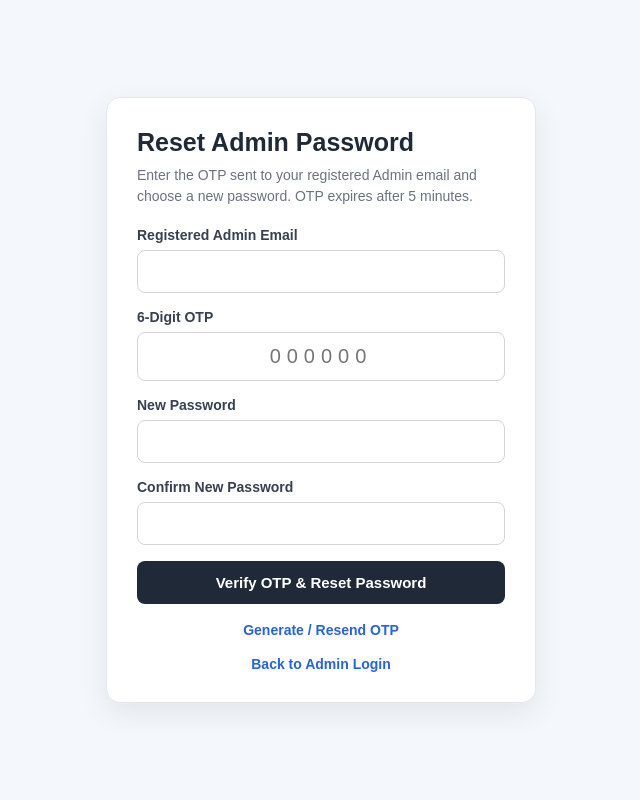
After one commit to Bhaumik210/advance-billing-login, a Django app: page /admin-password/ in a window 1280 px wide. The commit adds this page. Shown: the whole page, without its empty margins (319-959 px from the left). Run offline with Django 5.2, Linux system fonts and the light colour scheme.

Commit message:
Add admin password recovery system

```diff
--- /dev/null
+++ b/accounts/templates/accounts/admin_forgot_password.html
@@ -0,0 +1,80 @@
+<!DOCTYPE html>
+<html lang="en">
+<head>
+    <meta charset="UTF-8">
+    <meta name="viewport" content="width=device-width, initial-scale=1.0">
+    <title>Reset Admin Password</title>
+    <style>
+        * { box-sizing: border-box; margin: 0; padding: 0; }
+        body {
+            font-family: Arial, sans-serif; background: #f4f7fb;
+            min-height: 100vh; display: flex; align-items: center;
+            justify-content: center; padding: 20px;
+        }
+        .wrapper { width: 100%; max-width: 430px; }
+        .card {
+            background: white; border: 1px solid #e5e7eb;
+            border-radius: 14px; padding: 30px;
+            box-shadow: 0 10px 30px rgba(0,0,0,.08);
+        }
+        h1 { color: #1f2937; font-size: 25px; margin-bottom: 8px; }
+        p { color: #6b7280; font-size: 14px; line-height: 1.5; margin-bottom: 20px; }
+        .group { margin-bottom: 16px; }
+        label { display: block; color: #374151; font-size: 14px; font-weight: 600; margin-bottom: 7px; }
+        input {
+            width: 100%; padding: 12px; border: 1px solid #d1d5db;
+            border-radius: 8px; font-size: 15px;
+        }
+        .otp { text-align: center; letter-spacing: 6px; font-size: 20px; }
+        button {
+            width: 100%; padding: 13px; border: 0; border-radius: 8px;
+            background: #1f2937; color: white; font-size: 15px;
+            font-weight: 600; cursor: pointer;
+        }
+        .error, .success { padding: 11px; border-radius: 8px; margin-bottom: 16px; font-size: 14px; }
+        .error { color: #b91c1c; background: #fef2f2; }
+        .success { color: #047857; background: #ecfdf5; }
+        .links { text-align: center; margin-top: 18px; font-size: 14px; }
+        a { color: #2563eb; text-decoration: none; font-weight: 600; }
+    </style>
+</head>
+<body>
+<div class="wrapper">
+    <div class="card">
+        <h1>Reset Admin Password</h1>
+        <p>Enter the OTP sent to your registered Admin email and choose a new password. OTP expires after 5 minutes.</p>
+        {% if error %}<div class="error">{{ error }}</div>{% endif %}
+        {% if message %}<div class="success">{{ message }}</div>{% endif %}
+        <form method="POST">
+            {% csrf_token %}
+            <div class="group">
+                <label for="email">Registered Admin Email</label>
+                <input type="email" id="email" name="email" value="{{ email }}" required>
+            </div>
+            <div class="group">
+                <label for="otp">6-Digit OTP</label>
+                <input class="otp" type="text" id="otp" name="otp" maxlength="6"
+                       pattern="[0-9]{6}" inputmode="numeric" placeholder="000000" required>
+            </div>
+            <div class="group">
+                <label for="new_password">New Password</label>
+                <input type="password" id="new_password" name="new_password"
+                       autocomplete="new-password" required>
+            </div>
+            <div class="group">
+                <label for="confirm_password">Confirm New Password</label>
+                <input type="password" id="confirm_password" name="confirm_password"
+                       autocomplete="new-password" required>
+            </div>
+            <button type="submit">Verify OTP &amp; Reset Password</button>
+        </form>
+        <div class="links">
+            <a href="{% url 'admin_generate_otp' %}">Generate / Resend OTP</a>
+        </div>
+        <div class="links">
+            <a href="{% url 'admin_login' %}">Back to Admin Login</a>
+        </div>
+    </div>
+</div>
+</body>
+</html>
--- a/accounts/templates/accounts/admin_login.html
+++ b/accounts/templates/accounts/admin_login.html
@@ -211,6 +211,12 @@
         </form>
 
         <div class="switch-section">
+            <a href="{% url 'admin_generate_otp' %}">
+                Forgot Password?
+            </a>
+        </div>
+
+        <div class="switch-section">
             Distributor account?
             <a href="{% url 'distributor_login' %}">
                 Distributor Login
--- a/accounts/urls.py
+++ b/accounts/urls.py
@@ -5,6 +5,8 @@ urlpatterns = [
     path("register/admin/", views.admin_register, name="admin_register"),
     path("api/register/admin/", views.admin_register_api, name="admin_register_api"),
     path("login/admin/", views.admin_login, name="admin_login"),
+    path("admin-password/otp/", views.admin_generate_otp, name="admin_generate_otp"),
+    path("admin-password/", views.admin_forgot_password, name="admin_forgot_password"),
     path("login/distributor/", views.distributor_login, name="distributor_login"),
     path("register/distributor/", views.distributor_register, name="distributor_register"),
     path("otp/generate/", views.generate_otp, name="generate_otp"),
--- a/accounts/views.py
+++ b/accounts/views.py
@@ -648,6 +648,159 @@ def forgot_password(request):
         request,
         "accounts/forgot_password.html",
         {"error": error, "message": message}
+    )
+
+
+
+
+def _get_application_admin(email):
+    """Return an application Admin account, never a Distributor account."""
+    users = User.objects.filter(email__iexact=email).order_by("id")
+    for user in users:
+        if not DistributorProfile.objects.filter(user=user).exists():
+            return user
+    return None
+
+
+def admin_generate_otp(request):
+    message = None
+    error = None
+
+    if request.method == "POST":
+        email = request.POST.get("email", "").strip().lower()
+
+        try:
+            validate_email(email)
+        except ValidationError:
+            error = "Please enter a valid email address."
+        else:
+            admin_user = _get_application_admin(email)
+
+            if admin_user:
+                OTPVerification.objects.filter(
+                    created_at__lt=timezone.now() - timedelta(minutes=5)
+                ).delete()
+                OTPVerification.objects.filter(
+                    email__iexact=email
+                ).delete()
+
+                otp_code = str(secrets.randbelow(900000) + 100000)
+                record = OTPVerification.objects.create(
+                    email=email,
+                    otp_code=otp_code
+                )
+
+                try:
+                    send_mail(
+                        subject="Admin Password Reset OTP - Advance Billing System",
+                        message=(
+                            f"Your Admin password reset OTP is {otp_code}. "
+                            "It is valid for 5 minutes. "
+                            "If you did not request this, ignore this email."
+                        ),
+                        from_email=None,
+                        recipient_list=[email],
+                        fail_silently=False,
+                    )
+                except Exception:
+                    record.delete()
+                    error = "Unable to send OTP. Please try again later."
+                else:
+                    request.session["admin_otp_email"] = email
+                    request.session.pop("admin_otp_attempts", None)
+                    message = (
+                        "An OTP has been sent if this email belongs to "
+                        "an Admin account. Check your email or development terminal."
+                    )
+            else:
+                message = (
+                    "If this email belongs to an Admin account, "
+                    "an OTP has been sent."
+                )
+
+    return render(
+        request,
+        "accounts/admin_otp_generate.html",
+        {"message": message, "error": error}
+    )
+
+
+def admin_forgot_password(request):
+    message = None
+    error = None
+
+    if request.method == "POST":
+        email = request.POST.get("email", "").strip().lower()
+        otp_code = request.POST.get("otp", "").strip()
+        new_password = request.POST.get("new_password", "")
+        confirm_password = request.POST.get("confirm_password", "")
+
+        if not all([email, otp_code, new_password, confirm_password]):
+            error = "Please fill in all fields."
+        elif not re.fullmatch(r"[0-9]{6}", otp_code):
+            error = "Enter a valid 6-digit OTP."
+        elif new_password != confirm_password:
+            error = "Passwords do not match."
+        elif request.session.get("admin_otp_email") != email:
+            error = "Please generate a new Admin OTP for this email address."
+        else:
+            admin_user = _get_application_admin(email)
+            otp_record = (
+                OTPVerification.objects
+                .filter(email__iexact=email)
+                .order_by("-created_at")
+                .first()
+            )
+
+            if admin_user is None:
+                error = "Admin account or OTP not found. Please generate a new OTP."
+            elif otp_record is None:
+                error = "OTP not found. Please generate a new OTP."
+            elif otp_record.is_expired():
+                otp_record.delete()
+                request.session.pop("admin_otp_email", None)
+                request.session.pop("admin_otp_attempts", None)
+                error = "OTP has expired. Please generate a new OTP."
+            elif otp_record.otp_code != otp_code:
+                attempts = request.session.get("admin_otp_attempts", 0) + 1
+                request.session["admin_otp_attempts"] = attempts
+
+                if attempts >= 5:
+                    otp_record.delete()
+                    request.session.pop("admin_otp_email", None)
+                    request.session.pop("admin_otp_attempts", None)
+                    error = "Too many incorrect attempts. Generate a new OTP."
+                else:
+                    error = (
+                        f"Invalid OTP. Attempts remaining: {5 - attempts}."
+                    )
+            else:
+                try:
+                    validate_password(new_password, admin_user)
+                except ValidationError as exc:
+                    error = " ".join(exc.messages)
+                else:
+                    with transaction.atomic():
+                        admin_user.set_password(new_password)
+                        admin_user.save(update_fields=["password"])
+                        otp_record.delete()
+
+                    request.session.pop("admin_otp_email", None)
+                    request.session.pop("admin_otp_attempts", None)
+                    messages.success(
+                        request,
+                        "Admin password reset successfully. Please log in."
+                    )
+                    return redirect("admin_login")
+
+    return render(
+        request,
+        "accounts/admin_forgot_password.html",
+        {
+            "error": error,
+            "message": message,
+            "email": request.session.get("admin_otp_email", "")
+        }
     )
 
 
```
Also changed, not shown: accounts/templates/accounts/admin_otp_generate.html (added, +67 -0 lines), accounts/test_admin_password_recovery.py (added, +193 -0 lines).
